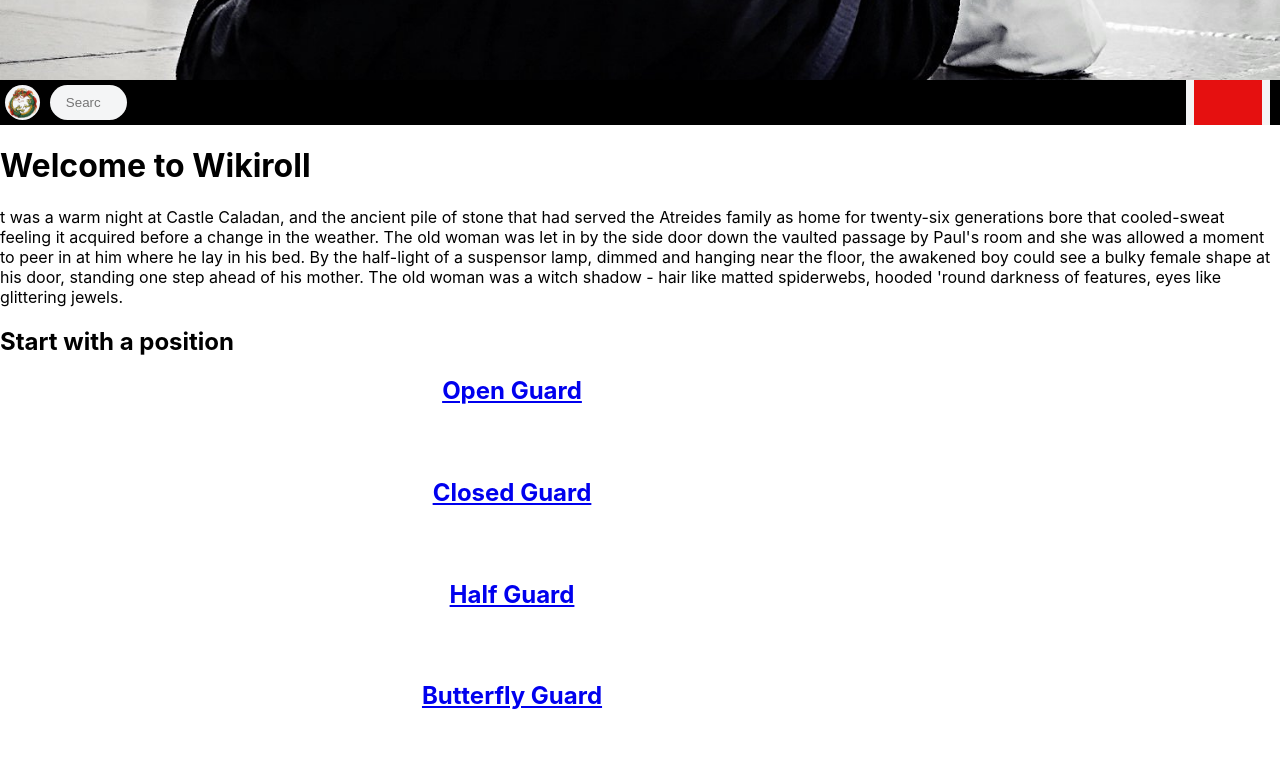
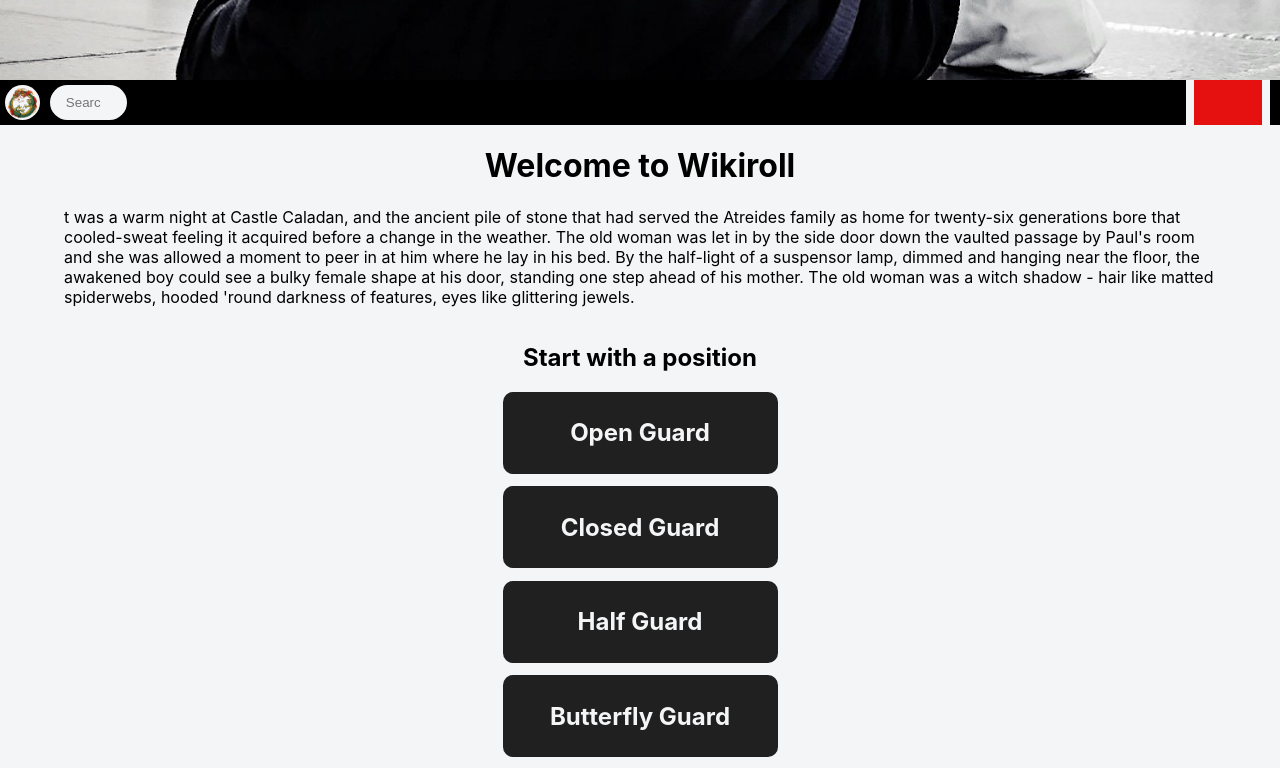
Before and after one commit to ianlov/Wikiroll, a React (Create React App) app in the folder client/: page / in a window 1280 px wide. Shown: the part 720-1488 px from the top of the page. Built offline with nearby package versions, Linux system fonts and the light colour scheme.

Commit message:
need a break

```diff
--- a/client/src/App.css
+++ b/client/src/App.css
@@ -1,38 +1,3 @@
-.App {
-  text-align: center;
+body {
+  background-color: #F4F5F6;
 }
-
-.App-logo {
-  height: 40vmin;
-  pointer-events: none;
-}
-
-@media (prefers-reduced-motion: no-preference) {
-  .App-logo {
-    animation: App-logo-spin infinite 20s linear;
-  }
-}
-
-.App-header {
-  background-color: #282c34;
-  min-height: 100vh;
-  display: flex;
-  flex-direction: column;
-  align-items: center;
-  justify-content: center;
-  font-size: calc(10px + 2vmin);
-  color: white;
-}
-
-.App-link {
-  color: #61dafb;
-}
-
-@keyframes App-logo-spin {
-  from {
-    transform: rotate(0deg);
-  }
-  to {
-    transform: rotate(360deg);
-  }
-}
--- a/client/src/assets/css/ptscard.css
+++ b/client/src/assets/css/ptscard.css
@@ -1,9 +1,14 @@
 .pts-card {
   height: 82px;
-  width: 80%;
+  width: 275px;
+  background-color: #202021;
+  border-radius: 10px;
+  display: flex;
+  justify-content: center;
+  align-items: center;
+  margin: 12.5px auto;
 }
 
 .pts-card > h2 {
-  text-align: center;
-  text-decoration: none;
+  color: #F4F5F6;
 }
--- a/client/src/assets/css/splash.css
+++ b/client/src/assets/css/splash.css
@@ -12,3 +12,29 @@
   color: white;
   text-align: center;
 }
+
+.splash {
+  display: flex;
+  flex-flow: column nowrap;
+  align-items: center;
+}
+
+.splash__welcome {
+
+}
+
+.splash__welcome > h1 {
+  text-align: center;
+}
+
+.splash__welcome__description-container {
+  width: 90vw;
+}
+
+.splash__positions {
+
+}
+
+.splash__positions > h2 {
+  text-align: center;
+}
--- a/client/src/screens/Splash.jsx
+++ b/client/src/screens/Splash.jsx
@@ -24,6 +24,7 @@
       <h1>"If you do this, I do that, and if you do that, I do this, <br/>forever" <br/>-Relson Gracie</h1>
     </div>
     <Layout>
+      <div className="splash" >
         <div className="splash__welcome" >
           <h1>Welcome to Wikiroll</h1>
           <div className="splash__welcome__description-container">
@@ -33,10 +34,14 @@
         <div className="splash__positions" >
           <h2>Start with a position</h2>
           {positions.map(position => (
-          <Link to="/">
+            <Link
+              style={{textDecoration: "none"}}
+              to="/"
+            >
               <PTSCard position={position} />
             </Link>
           ))}
+        </div>
       </div>
     </Layout>
     </>
```
Lines whose indentation alone changed are shown as unchanged.
